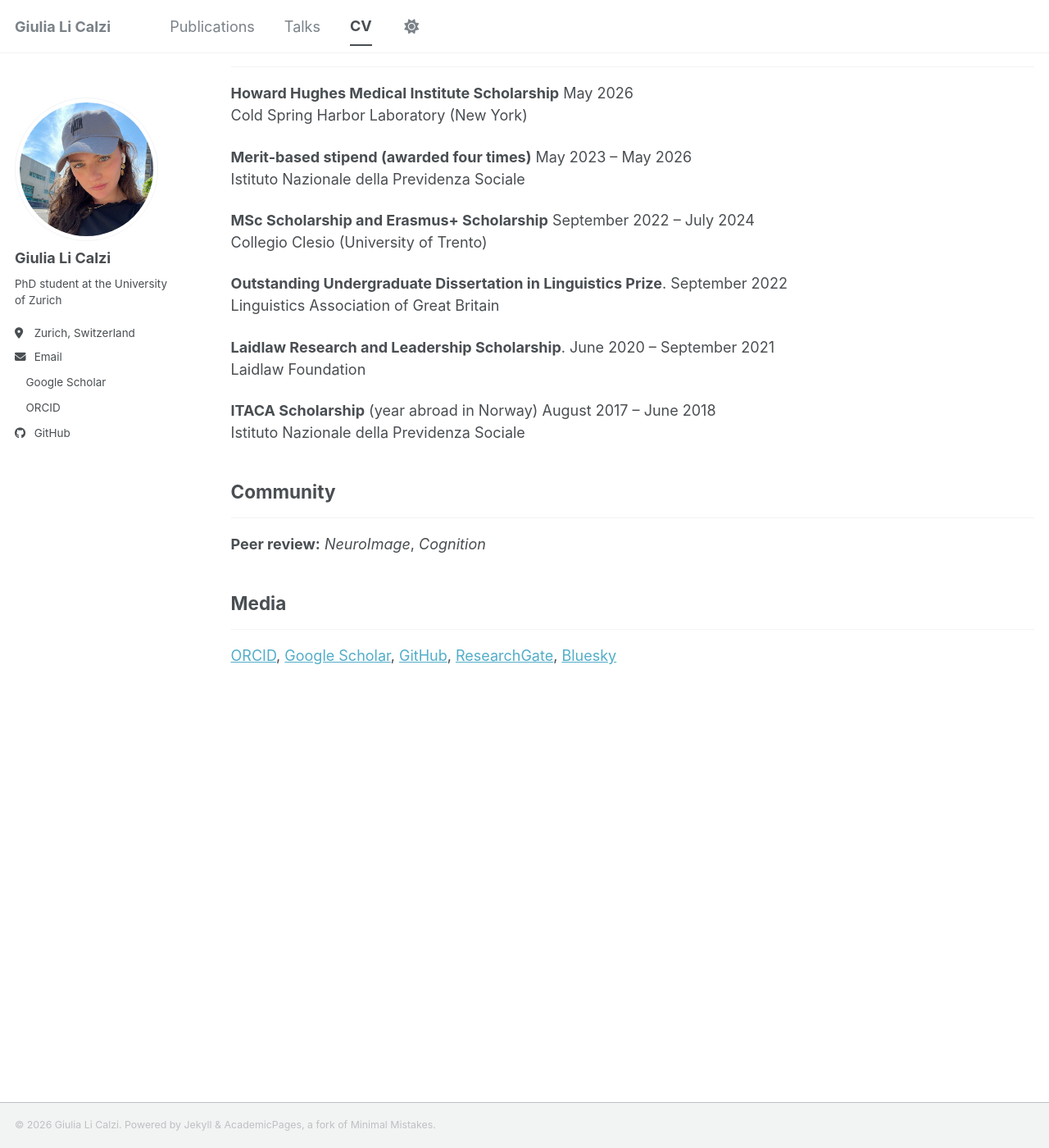
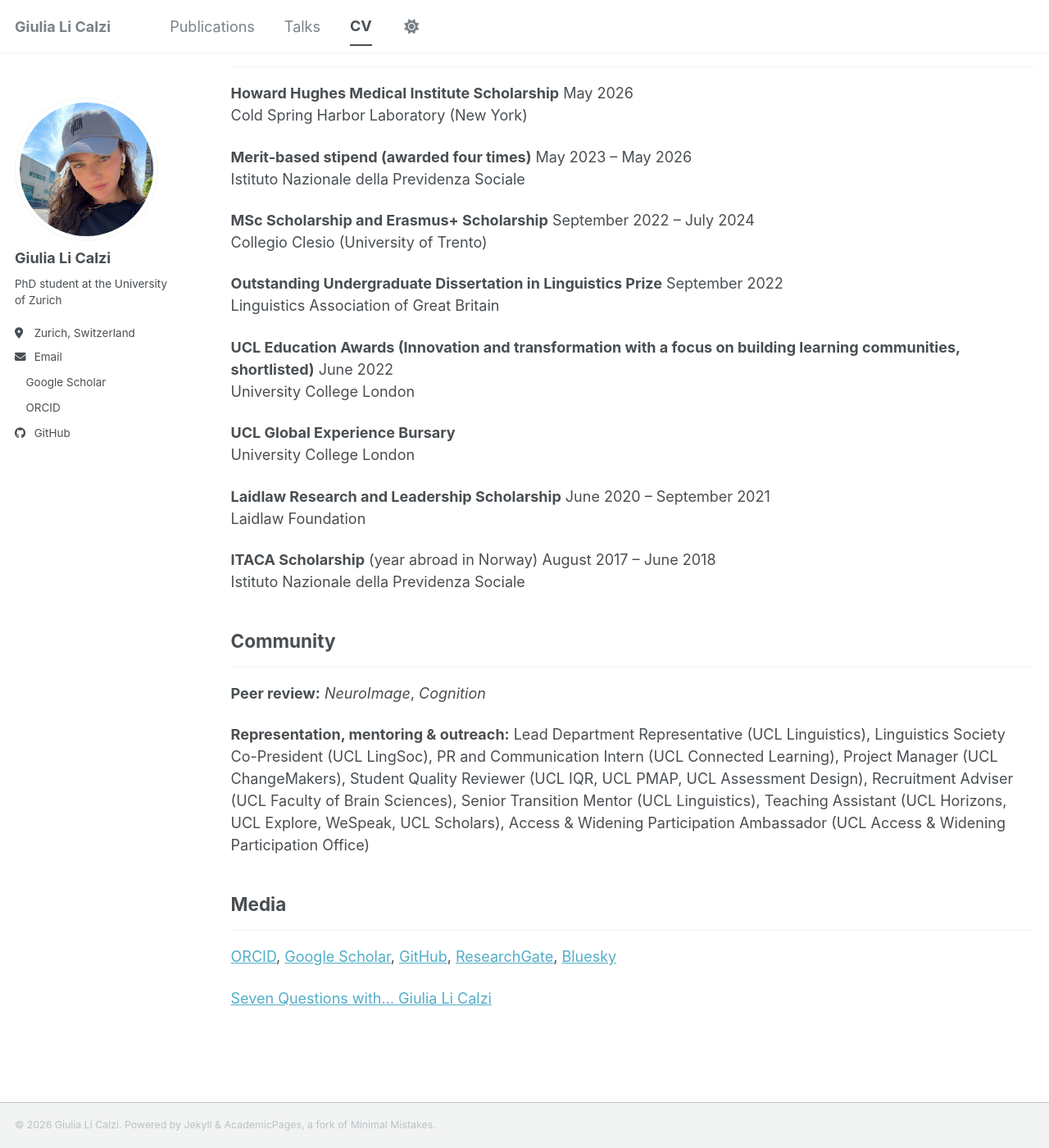
Before and after one commit to glicalzi/glicalzi.github.io, a Jekyll site: the page built from _pages/cv.md, in a window 1280 px wide and 1400 px high, scrolled down 668 px. Shown: the whole window at 82% size. Built offline with Jekyll 4.4.1, drawn with Linux system fonts in a browser that asks for light colours; a style sheet for code colours, icons or effects is not loaded.

Commit message:
Update cv.md

```diff
--- a/_pages/cv.md
+++ b/_pages/cv.md
@@ -36,10 +36,16 @@ Istituto Nazionale della Previdenza Sociale
 **MSc Scholarship and Erasmus+ Scholarship**  September 2022 &ndash; July 2024<br>
 Collegio Clesio (University of Trento)
 
-**Outstanding Undergraduate Dissertation in Linguistics Prize**. September 2022<br>
+**Outstanding Undergraduate Dissertation in Linguistics Prize**  September 2022<br>
 Linguistics Association of Great Britain
 
-**Laidlaw Research and Leadership Scholarship**. June 2020 &ndash; September 2021<br>
+**UCL Education Awards (Innovation and transformation with a focus on building learning communities, shortlisted)**  June 2022<br>
+University College London
+
+**UCL Global Experience Bursary** <br>
+University College London
+
+**Laidlaw Research and Leadership Scholarship**  June 2020 &ndash; September 2021<br>
 Laidlaw Foundation
 
 **ITACA Scholarship** (year abroad in Norway)  August 2017 &ndash; June 2018<br>
@@ -49,6 +55,8 @@ Istituto Nazionale della Previdenza Sociale
 ---
 **Peer review:** *NeuroImage*, *Cognition*
 
+**Representation, mentoring & outreach:** Lead Department Representative (UCL Linguistics), Linguistics Society Co-President (UCL LingSoc), PR and Communication Intern (UCL Connected Learning), Project Manager (UCL ChangeMakers), Student Quality Reviewer (UCL IQR, UCL PMAP, UCL Assessment Design), Recruitment Adviser (UCL Faculty of Brain Sciences), Senior Transition Mentor (UCL Linguistics), Teaching Assistant (UCL Horizons, UCL Explore, WeSpeak, UCL Scholars), Access & Widening Participation Ambassador (UCL Access & Widening Participation Office)
+
 ## Media
 ---
 [ORCID](https://orcid.org/0000-0002-0223-8560),
@@ -56,3 +64,5 @@ Istituto Nazionale della Previdenza Sociale
 [GitHub](https://github.com/glicalzi),
 [ResearchGate](https://www.researchgate.net/profile/Giulia-Li-Calzi),
 [Bluesky](https://bsky.app/profile/glicalzi.bsky.social)
+
+[Seven Questions with... Giulia Li Calzi](https://www.ucl.ac.uk/news/2021/oct/seven-questions-giulia-li-calzi)
```
